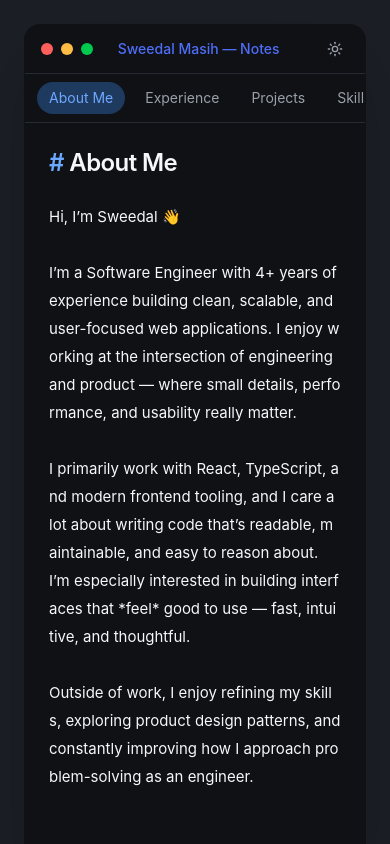
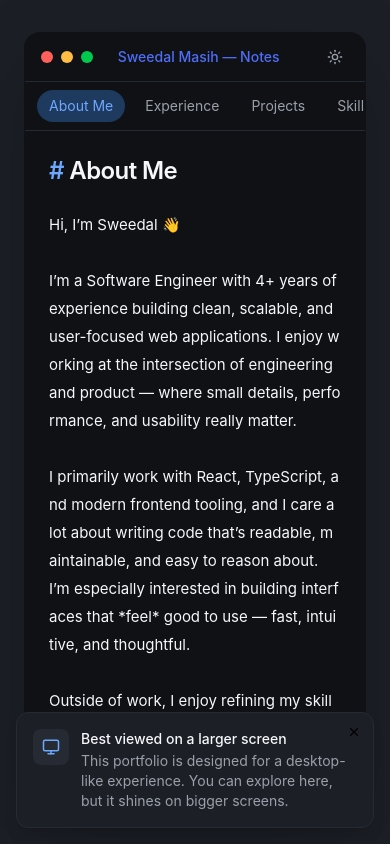
Before and after one commit to SweedalMasih/Portfolio-Website-macOS-Notes-and-Spotlight-Search-inspired-, a React (Vite) app: page / in a window 390 px wide. Built offline with nearby package versions, Linux system fonts and the light colour scheme.

Commit message:
chore: add mobile-first visit prompt for better desktop experience

```diff
--- /dev/null
+++ b/src/components/MobileExperiencePrompt.tsx
@@ -0,0 +1,74 @@
+import { X, Monitor } from "lucide-react";
+import { useEffect, useState } from "react";
+
+export default function MobileExperiencePrompt() {
+  const [visible, setVisible] = useState(false);
+
+  useEffect(() => {
+    const dismissed = localStorage.getItem("mobilePromptDismissed");
+    const isMobile = window.innerWidth < 768;
+
+    if (isMobile && !dismissed) {
+      setVisible(true);
+    }
+  }, []);
+
+  if (!visible) return null;
+
+  return (
+    <div
+      className="
+        fixed bottom-4 left-4 right-4 z-50
+        md:hidden
+      "
+    >
+      <div
+        className="
+          relative
+          flex gap-3 items-start
+          rounded-xl p-4
+          bg-panel dark:bg-panelDark
+          shadow-lg
+          border border-border dark:border-panelMutedDark
+        "
+      >
+        {/* Icon */}
+        <div
+          className="
+            h-9 w-9 flex-shrink-0
+            flex items-center justify-center
+            rounded-lg
+            bg-panelMuted dark:bg-panelMutedDark
+          "
+        >
+          <Monitor size={18} className="text-accent dark:text-accentDark" />
+        </div>
+
+        {/* Text */}
+        <div className="text-sm text-text dark:text-textDark leading-5">
+          <p className="font-medium mb-0.5">Best viewed on a larger screen</p>
+          <p className="text-textMuted dark:text-textMutedDark">
+            This portfolio is designed for a desktop-like experience. You can
+            explore here, but it shines on bigger screens.
+          </p>
+        </div>
+
+        {/* Close */}
+        <button
+          onClick={() => {
+            localStorage.setItem("mobilePromptDismissed", "true");
+            setVisible(false);
+          }}
+          className="
+            absolute top-2 right-2
+            p-1 rounded-md
+            hover:bg-panelMuted dark:hover:bg-panelMutedDark
+          "
+          aria-label="Dismiss"
+        >
+          <X size={14} />
+        </button>
+      </div>
+    </div>
+  );
+}
--- a/src/components/Window.tsx
+++ b/src/components/Window.tsx
@@ -18,7 +18,7 @@ export default function Window({ children }: { children: React.ReactNode }) {
     <div
       className="
     w-full
-    h-screen md:h-[620px]
+    h-[780px] md:h-[620px]
     max-w-[1200px]
     mx-auto
     bg-app dark:bg-appDark
--- a/src/pages/Home.tsx
+++ b/src/pages/Home.tsx
@@ -6,6 +6,7 @@ import Window from "../components/Window";
 import ResumeViewer from "../components/ResumeViewer";
 import ProjectCard from "../components/ProjectCard";
 import MobileNav from "../components/MobileNav";
+import MobileExperiencePrompt from "../components/MobileExperiencePrompt";
 import { notes } from "../data/notes";
 import { projects } from "../data/projects";
 
@@ -55,6 +56,7 @@ export default function Home() {
 
   return (
     <>
+      <MobileExperiencePrompt />
       {/* Spotlight */}
       <Spotlight
         open={spotlightOpen}
```
Also changed, not shown: 1 other file (tests, documents, lock files or other folders).
